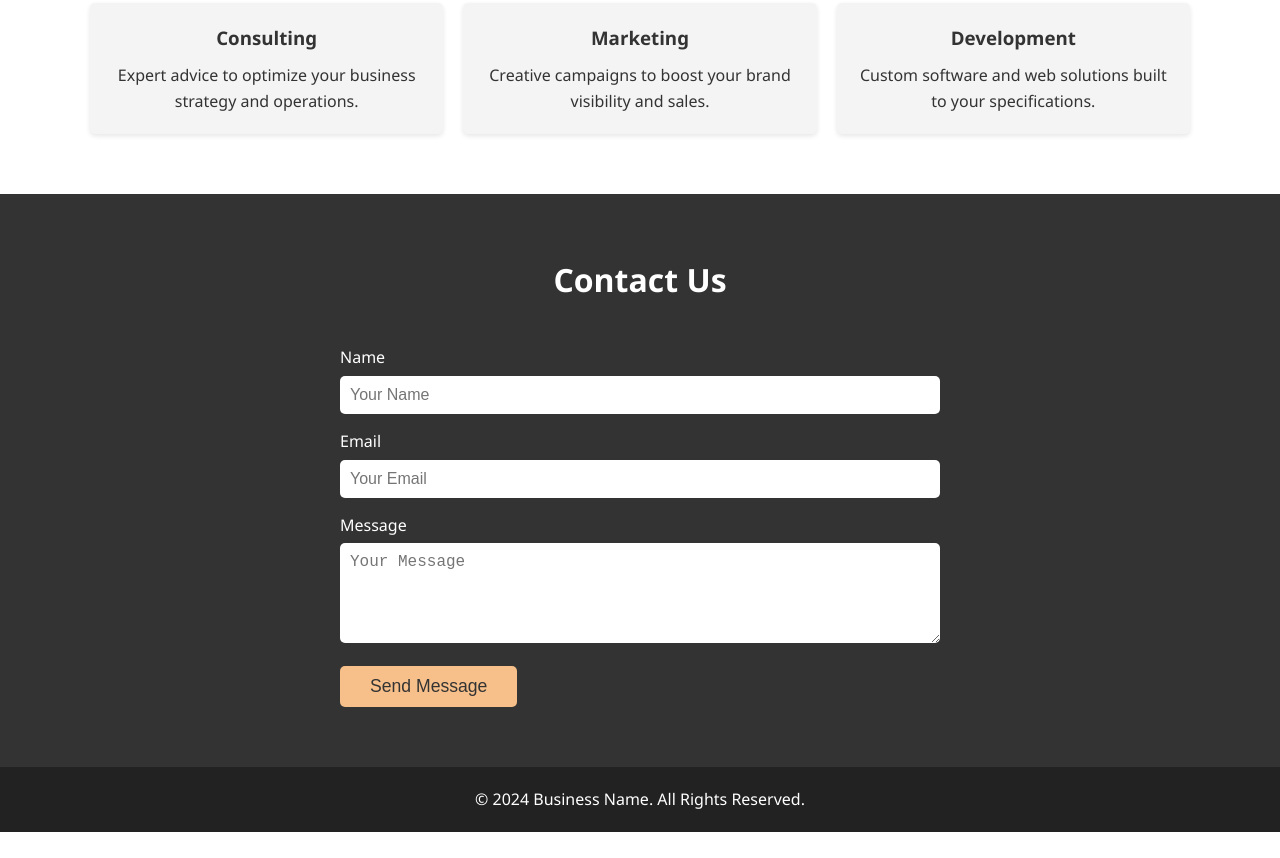
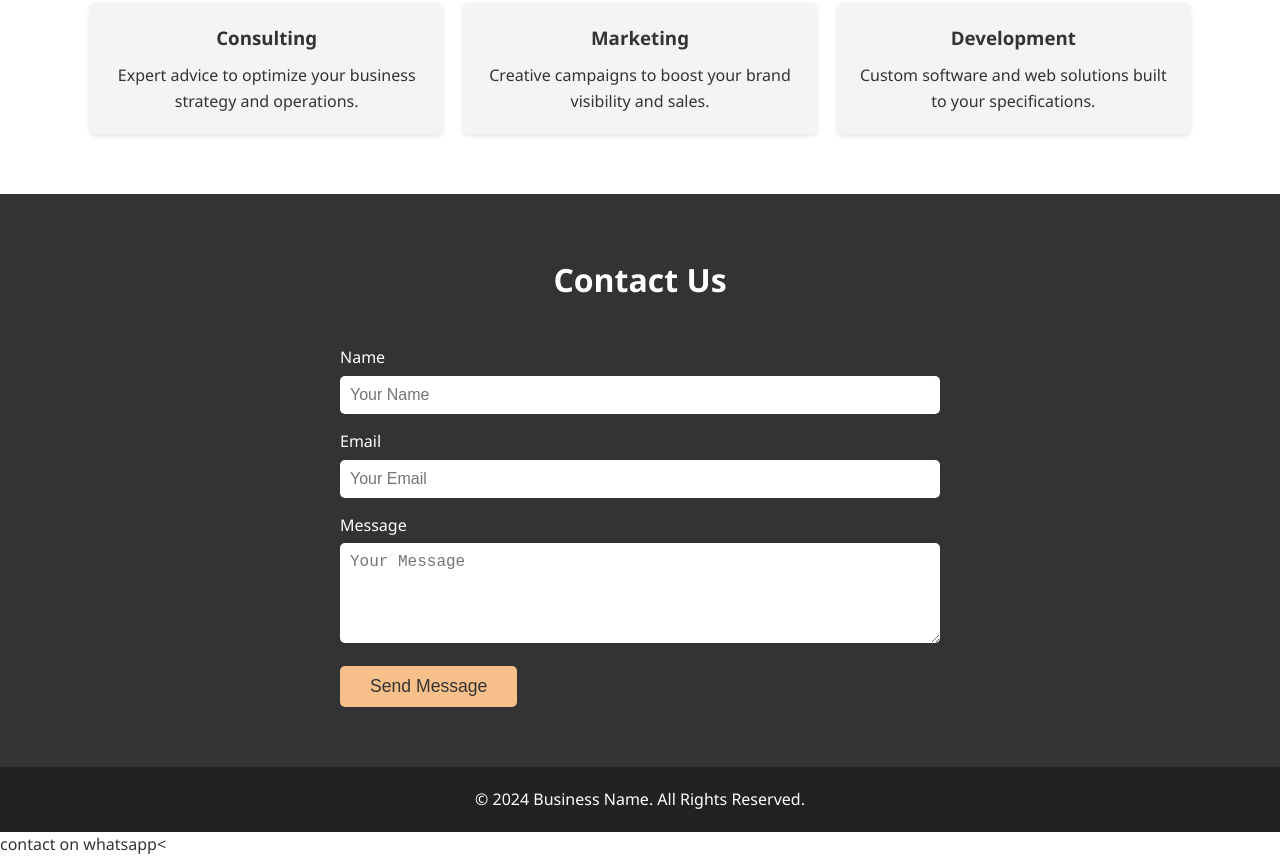
Before and after one commit to juttzainzainjutt0-debug/zain-website, a plain HTML site: page index.html in a window 1280 px wide. Shown: the part 1236-2094 px from the top of the page. Before the commit the page ends 2068 px from the top, so only its background shows below. Drawn offline with Linux system fonts and the light colour scheme.

Commit message:
Update index.html

```diff
--- a/index.html
+++ b/index.html
@@ -295,4 +295,6 @@
     </footer>
 
 </body>
+    <a
+herf="https:wa.me /923087405487">contact on whatsapp</a><
 </html>
```
